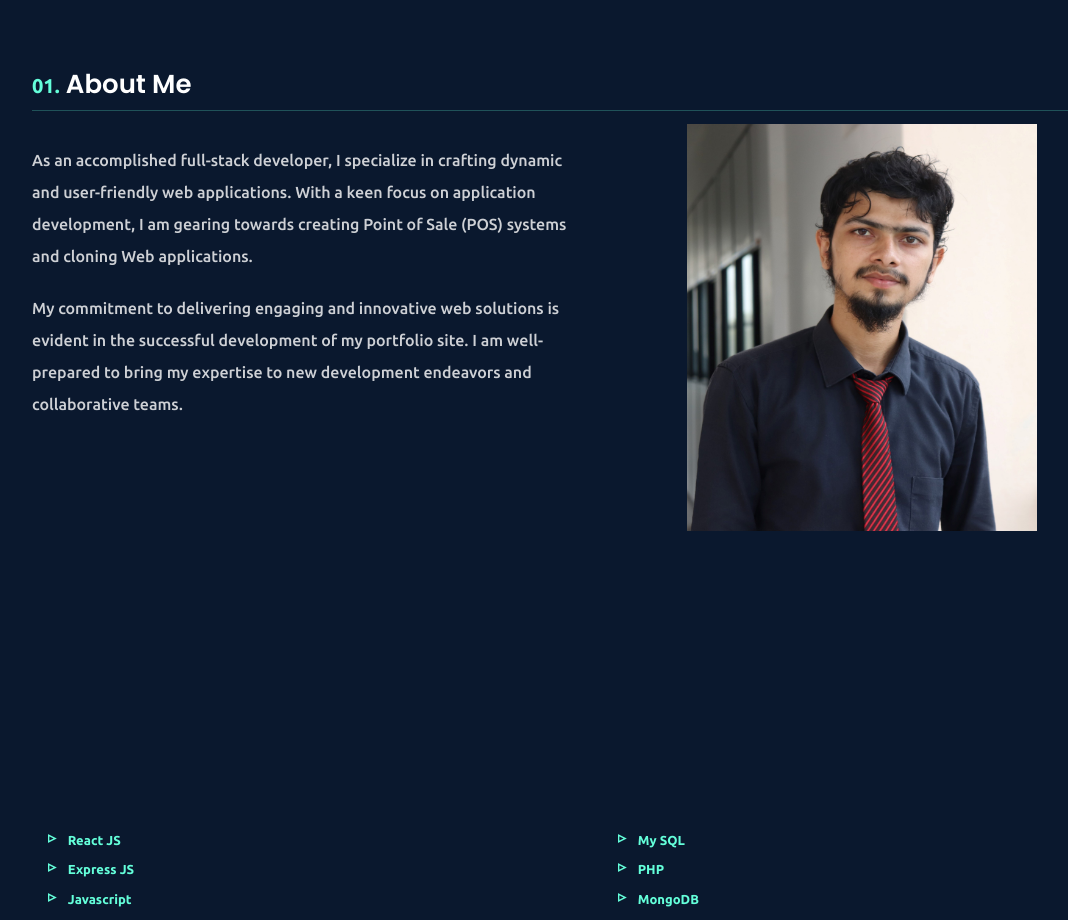
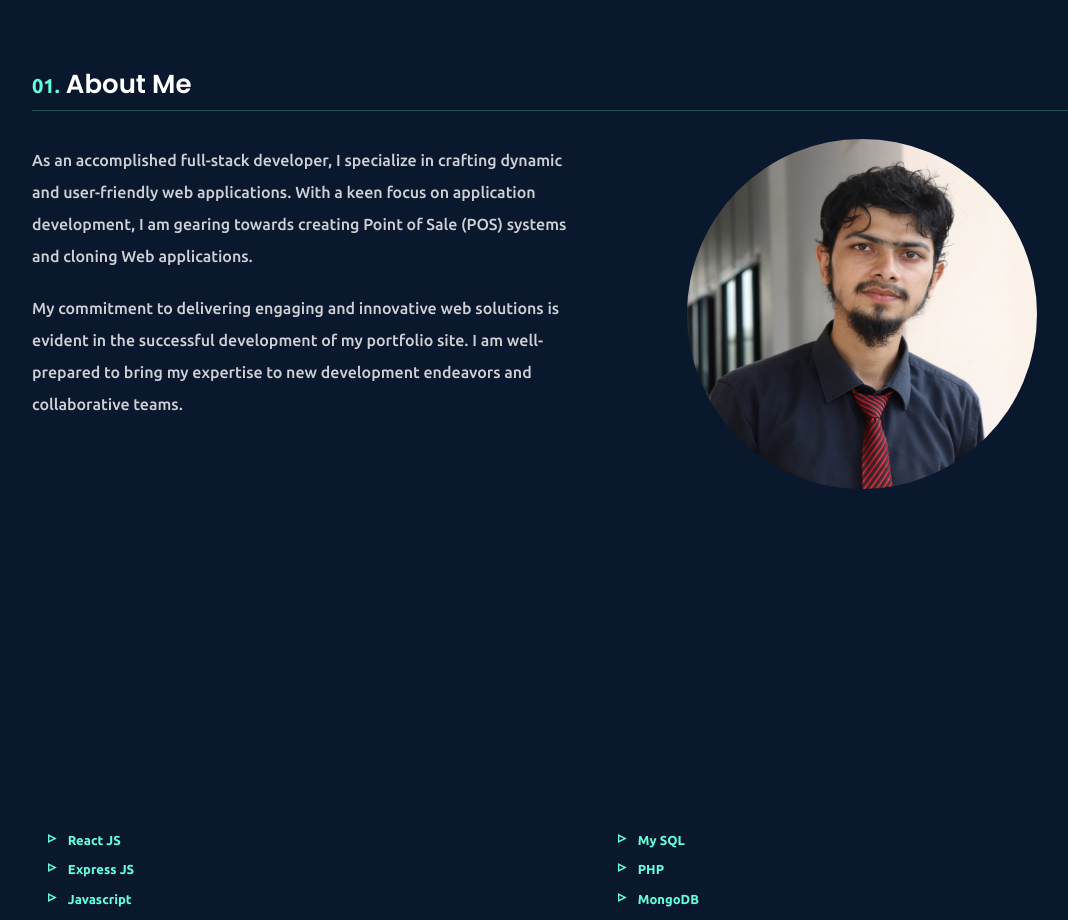
Before and after one commit to Sharjun-Hussain/Portfolio-Sharjun-Hussain, a React (Vite) app: page / in a window 1280 px wide. Shown: the part 880-1800 px from the top of the page, without its empty margins (58-1126 px from the left). Built offline with nearby package versions, Linux system fonts and the light colour scheme.

Commit message:
Profile Image Changed

```diff
--- a/src/App.css
+++ b/src/App.css
@@ -265,6 +265,15 @@ h2 {
   filter: none !important;
 }
 
+.MyImg{
+  border-radius: 50%;
+  width: 350px;
+  height: 350px;
+  background: url('./assets//My.jpg');
+  background-size: cover;
+  margin-top: 15px;
+}
+
 li {
   position: relative;
   padding-left: 20px !important;
--- a/src/Components/About.jsx
+++ b/src/Components/About.jsx
@@ -43,9 +43,11 @@ const About = () => {
           <Col
             md={6}
             xs={12}
-            className="MyImage-Container order-0 d-flex  justify-content-center  "
+            className=" order-0 d-flex  justify-content-center  "
           >
-            <LazyLoadImage src={My} alt="Hello" effect="blur" width={350} />
+            <div className="MyImg"></div>
+
+            {/* <LazyLoadImage  src={My} alt="Hello" effect="blur" width={350}  /> */}
           </Col>
         </Row>
       </Container>
```
